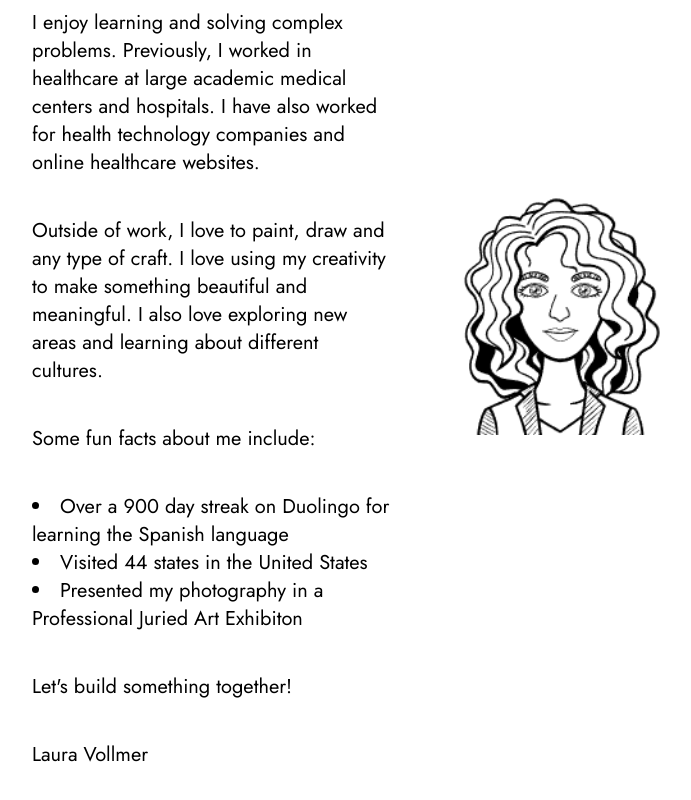
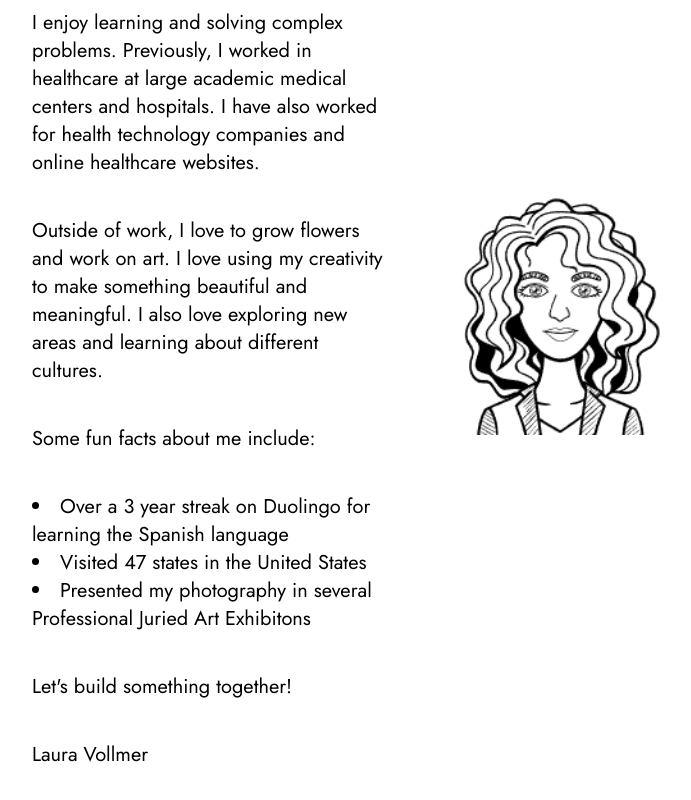
Before and after one commit to lavollmer/portfolio-lauradev, a React (Vite) app: page / in a window 1280 px wide. Shown: the part 11168-11968 px from the top of the page, without its empty margins (320-1011 px from the left). Built offline with nearby package versions, Linux system fonts and the light colour scheme.

Commit message:
Adding a writing substack section

```diff
--- a/src/components/About.jsx
+++ b/src/components/About.jsx
@@ -21,15 +21,15 @@ const About = () => {
             healthcare websites.
           </p>
           <p>
-            Outside of work, I love to paint, draw and any type of craft. I love
+            Outside of work, I love to grow flowers and work on art. I love
             using my creativity to make something beautiful and meaningful. I
             also love exploring new areas and learning about different cultures.
           </p>
           <p>Some fun facts about me include:</p>
           <ul className="list-disc list-inside">
-            <li>Over a 900 day streak on Duolingo for learning the Spanish language</li>
-            <li>Visited 44 states in the United States</li>
-            <li>Presented my photography in a Professional Juried Art Exhibiton</li>
+            <li>Over a 3 year streak on Duolingo for learning the Spanish language</li>
+            <li>Visited 47 states in the United States</li>
+            <li>Presented my photography in several Professional Juried Art Exhibitons</li>
           </ul>
 
           <p>Let's build something together!</p>
--- /dev/null
+++ b/src/components/Substack.jsx
@@ -0,0 +1,12 @@
+import React from 'react'
+
+const Substack = () => {
+  return (
+    <div>
+        <h1>Laura Dev Substack</h1>
+        <a href="https://lauradev1.substack.com/?utm_campaign=profile&utm_medium=profile-page">Laura Dev Substack</a>
+    </div>
+  )
+}
+
+export default Substack
```
